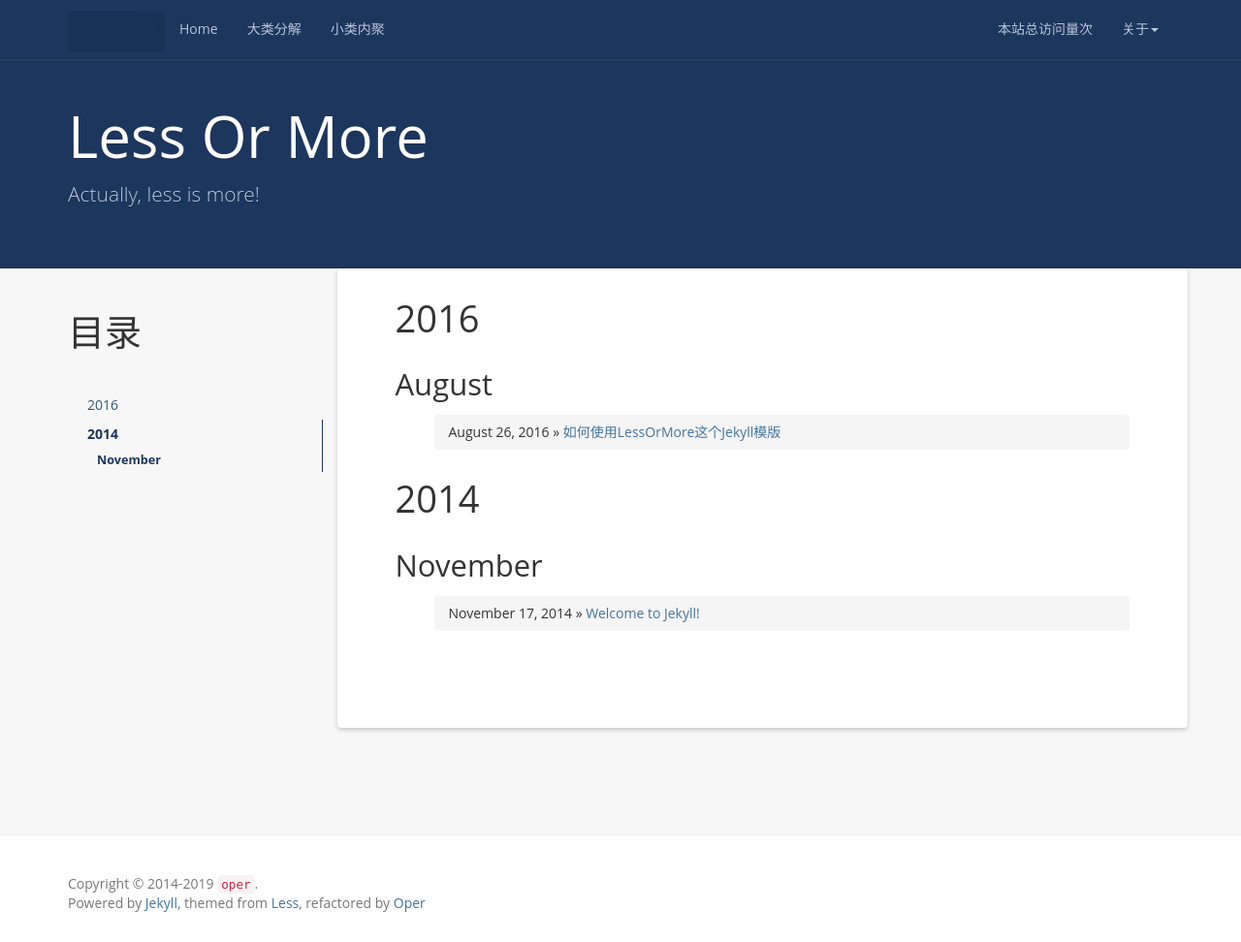
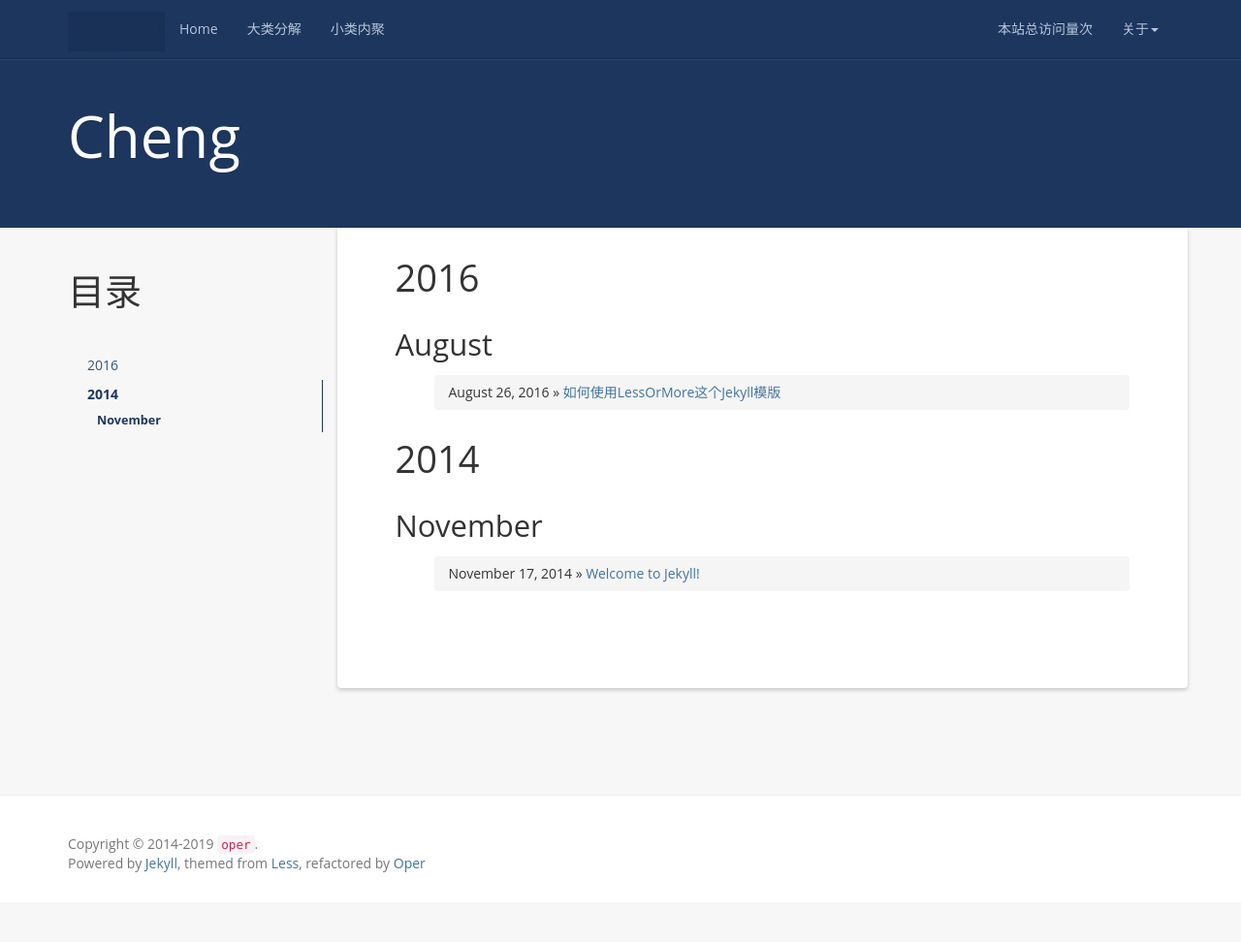
Before and after one commit to cheng723719/cheng723719.github.io, a Jekyll site: the page built from index.html, in a window 1280 px wide and 972 px high. Shown: the whole window at 97% size. Built offline with Jekyll 4.4.1, drawn with Linux system fonts in a browser that asks for light colours; nearby versions of some CDN libraries; a script that is not in the unit is left out; the list of posts is cut into pages by our own code; comment, search, counter and statistics services are not loaded.

Commit message:
Add files via upload

```diff
--- a/_config.yml
+++ b/_config.yml
@@ -1,13 +1,13 @@
 # Site settings
-name: Less Or More
+name: Cheng
 email: oper_0@126.com
 author: oper
 url: http://www.oper.fun
 resume_site: https://cheng723719.github.io/
 github: https://cheng723719.github.io/
 baseurl: ""
-description: Actually, less is more!
-meta_description: 以梦为马
+description: ""
+meta_description: ""
 motto: It's our wits that make us men.
 banner: 学而不思则罔，思而不学则殆。
 
```
